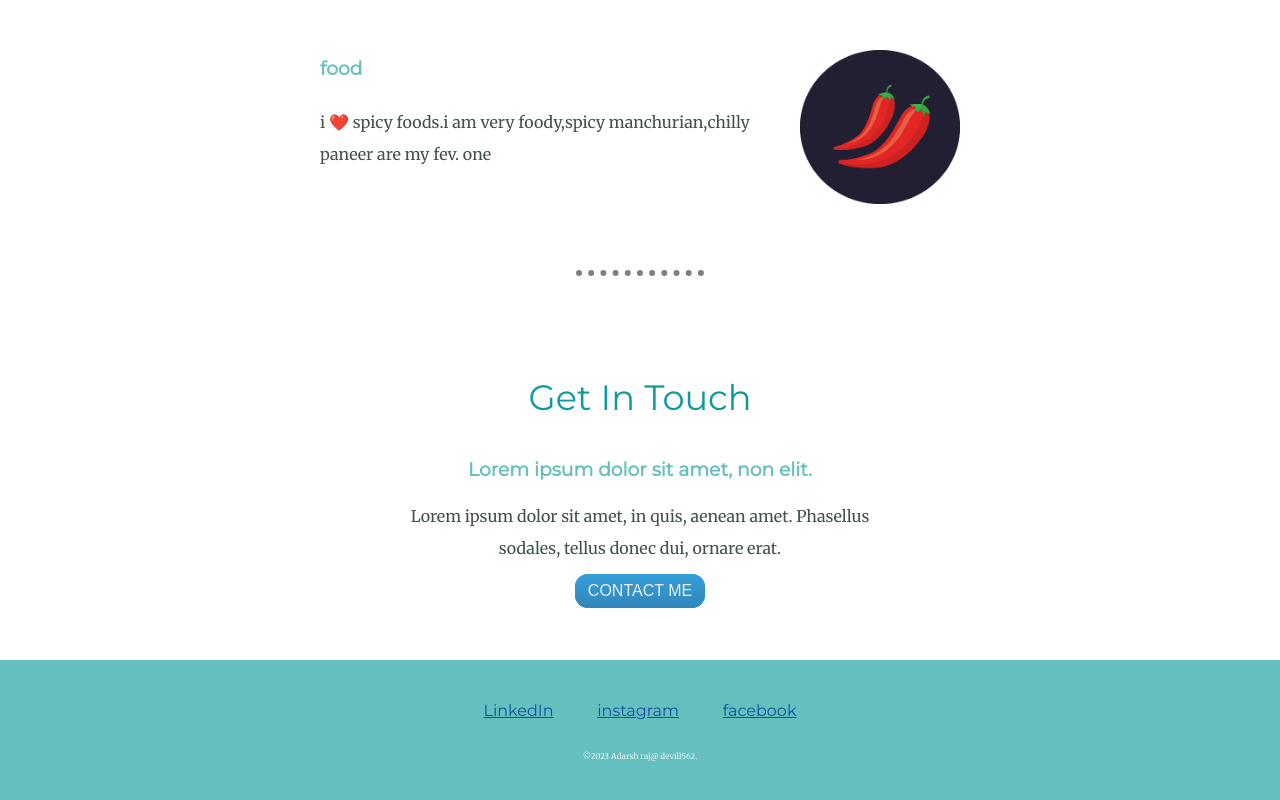
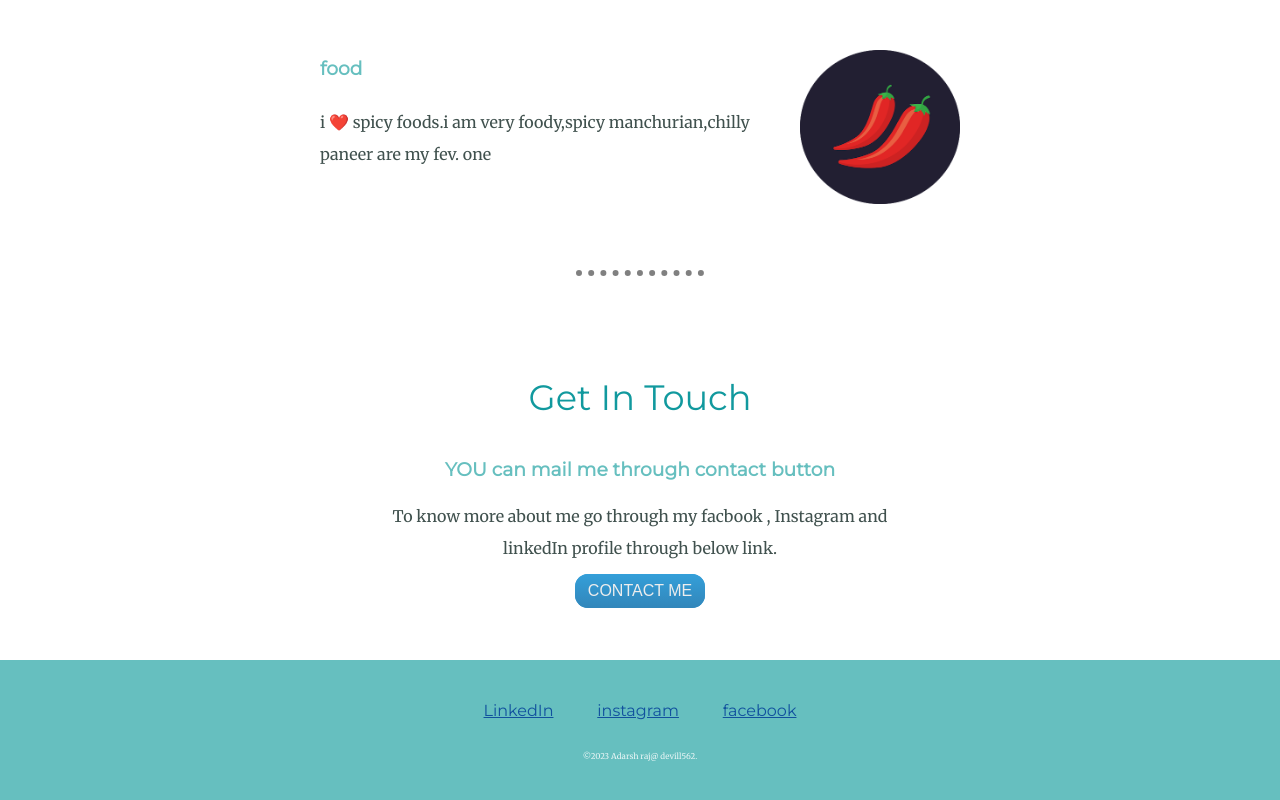
Before and after one commit to Adarshraj562/mycv2, a plain HTML site: page index.html in a window 1280 px wide. Shown: the part 1933-2733 px from the top of the page. Drawn offline with Linux system fonts and the light colour scheme.

Commit message:
Update index.html

```diff
--- a/index.html
+++ b/index.html
@@ -48,8 +48,8 @@
         <hr>
         <div class="contact-me">
           <h2>Get In Touch</h2>
-          <h3>Lorem ipsum dolor sit amet, non elit.</h3>
-          <p>Lorem ipsum dolor sit amet, in quis, aenean amet. Phasellus sodales, tellus donec dui, ornare erat.</p>
+          <h3>YOU can mail me through contact button</h3>
+          <p>To know more about me go through my facbook , Instagram and linkedIn profile through below link.</p>
           <a class="btn" href="mailto:adarshrajj561@gmail.com">CONTACT ME</a>
         </div>
       </div>
```
